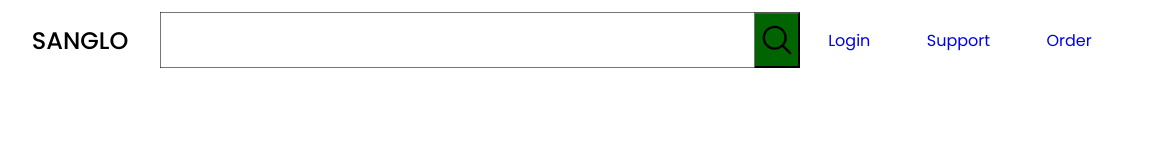
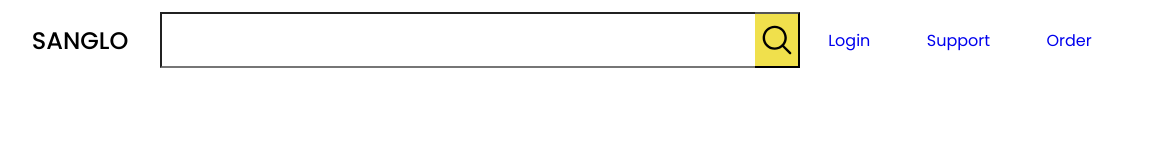
Before and after one commit to sumanrimal05/SANGLO, a plain HTML site: page index.html in a window 1280 px wide. Shown: the full height of the page, 0-1174 px from the left. Drawn offline with Linux system fonts and the light colour scheme.

Commit message:
Search button border fix

```diff
--- a/style.css
+++ b/style.css
@@ -40,14 +40,14 @@ header{
 }
 
 .search{
-    background-color: darkgreen;
+    background-color:rgb(240, 224, 76);
     height: 70%;
     flex: 4;
     justify-content: flex-start;
-
 }
 
 .search-box{
+    border-right: 0px;
     flex-grow: 1;
     font-size: 1.1em;
     padding-left: 8px;
```
